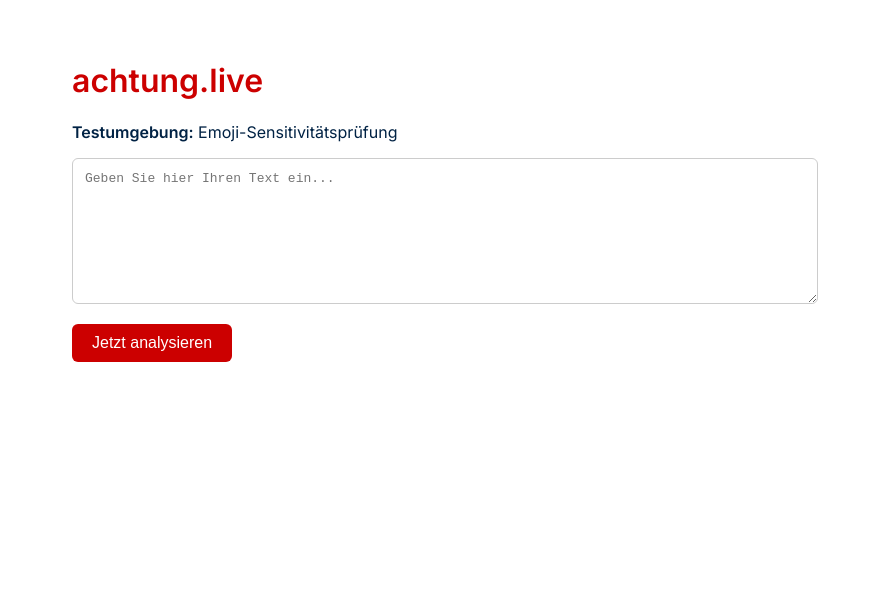
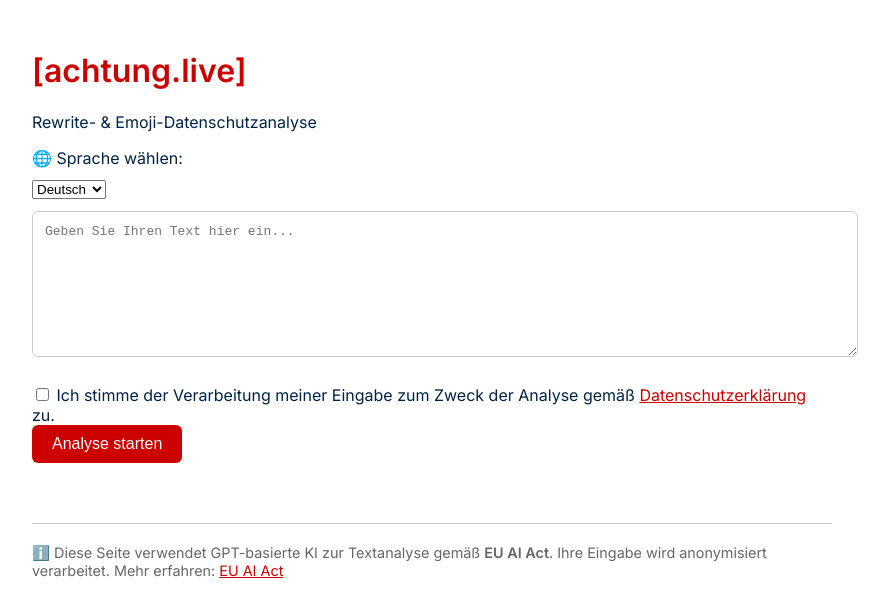
Before and after one commit to Wolf-Achtung/achtung-live-test, a plain HTML site: page frontend/index.html in a window 1280 px wide. Shown: the whole page, without its empty margins (208-1097 px from the left). Drawn offline with Linux system fonts and the light colour scheme.

Commit message:
Add files via upload

```diff
--- a/frontend/index.html
+++ b/frontend/index.html
@@ -1,84 +1,86 @@
 <!DOCTYPE html>
 <html lang="de">
 <head>
-  <meta charset="UTF-8" />
-  <meta name="viewport" content="width=device-width, initial-scale=1.0"/>
-  <title>achtung.live – Emoji-Sicherheitsprüfung</title>
-  <link rel="stylesheet" href="https://fonts.googleapis.com/css2?family=Inter:wght@400;600&display=swap" />
+  <meta charset="UTF-8">
+  <title>Rewrite & Datenschutzcheck inkl. Emojis</title>
+  <link href="https://fonts.googleapis.com/css2?family=Inter:wght@400;600&display=swap" rel="stylesheet">
   <style>
     body {
       font-family: 'Inter', sans-serif;
-      background-color: #ffffff;
+      background: #fff;
       color: #002244;
-      padding: 40px;
-      max-width: 720px;
+      max-width: 800px;
       margin: auto;
+      padding: 30px;
     }
-    h1 {
-      color: #cc0000;
-      font-weight: 600;
-    }
+    h1 { color: #cc0000; }
     textarea {
-      width: 100%;
-      height: 120px;
-      padding: 12px;
-      font-size: 1em;
+      width: 100%; height: 120px;
+      font-size: 1em; padding: 12px;
+      margin: 12px 0;
       border: 1px solid #ccc;
       border-radius: 6px;
-      margin-bottom: 16px;
     }
     button {
-      background-color: #cc0000;
-      color: white;
-      border: none;
+      background: #cc0000; color: white;
       padding: 10px 20px;
       font-size: 1em;
+      border: none;
       border-radius: 6px;
       cursor: pointer;
     }
     #loader {
       display: none;
-      margin-top: 10px;
+      margin: 12px 0;
+      font-style: italic;
     }
-    #result {
-      margin-top: 30px;
-      white-space: pre-wrap;
-      font-size: 1em;
-    }
+    #result { margin-top: 30px; white-space: pre-wrap; }
     #emojiWarnings div {
+      margin-top: 12px;
       background: #fff3cd;
       border-left: 4px solid #ffc107;
       padding: 12px;
-      margin: 12px 0;
       border-radius: 4px;
-      position: relative;
-      font-size: 0.95em;
     }
-    #emojiWarnings div span {
-      position: absolute;
-      top: 12px;
-      right: 12px;
-      cursor: help;
-      color: #cc0000;
-      font-weight: bold;
-    }
-    a {
-      color: #cc0000;
-      text-decoration: none;
-    }
-    a:hover {
-      text-decoration: underline;
+    a { color: #cc0000; }
+    label, select { display: block; margin-top: 12px; }
+    footer {
+      margin-top: 60px;
+      font-size: 0.9em;
+      color: #666;
+      border-top: 1px solid #ccc;
+      padding-top: 20px;
     }
   </style>
 </head>
 <body>
-  <h1>achtung.live</h1>
-  <p><strong>Testumgebung:</strong> Emoji-Sensitivitätsprüfung</p>
-  <textarea id="userText" placeholder="Geben Sie hier Ihren Text ein..."></textarea>
-  <button id="analyzeButton">Jetzt analysieren</button>
-  <div id="loader">GPT denkt nach...</div>
+  <h1>[achtung.live]</h1>
+  <p id="introText">Rewrite- & Emoji-Datenschutzanalyse</p>
+
+  <label for="languageSelect">🌐 Sprache wählen:</label>
+  <select id="languageSelect">
+    <option value="de">Deutsch</option>
+    <option value="en">English</option>
+    <option value="fr">Français</option>
+  </select>
+
+  <textarea id="userText" placeholder="Geben Sie Ihren Text hier ein..."></textarea>
+
+  <label>
+    <input type="checkbox" id="consentCheckbox" />
+    Ich stimme der Verarbeitung meiner Eingabe zum Zweck der Analyse gemäß <a href="#" target="_blank">Datenschutzerklärung</a> zu.
+  </label>
+
+  <button id="analyzeButton">Analyse starten</button>
+  <div id="loader">⚙️ Analyse und Optimierung läuft...</div>
+
   <div id="result"></div>
   <div id="emojiWarnings"></div>
+
+  <footer>
+    ℹ️ Diese Seite verwendet GPT-basierte KI zur Textanalyse gemäß <strong>EU AI Act</strong>. Ihre Eingabe wird anonymisiert verarbeitet. Mehr erfahren:
+    <a href="https://digital-strategy.ec.europa.eu/en/policies/european-ai-act" target="_blank">EU AI Act</a>
+  </footer>
 
   <script src="script.js"></script>
 </body>
```
